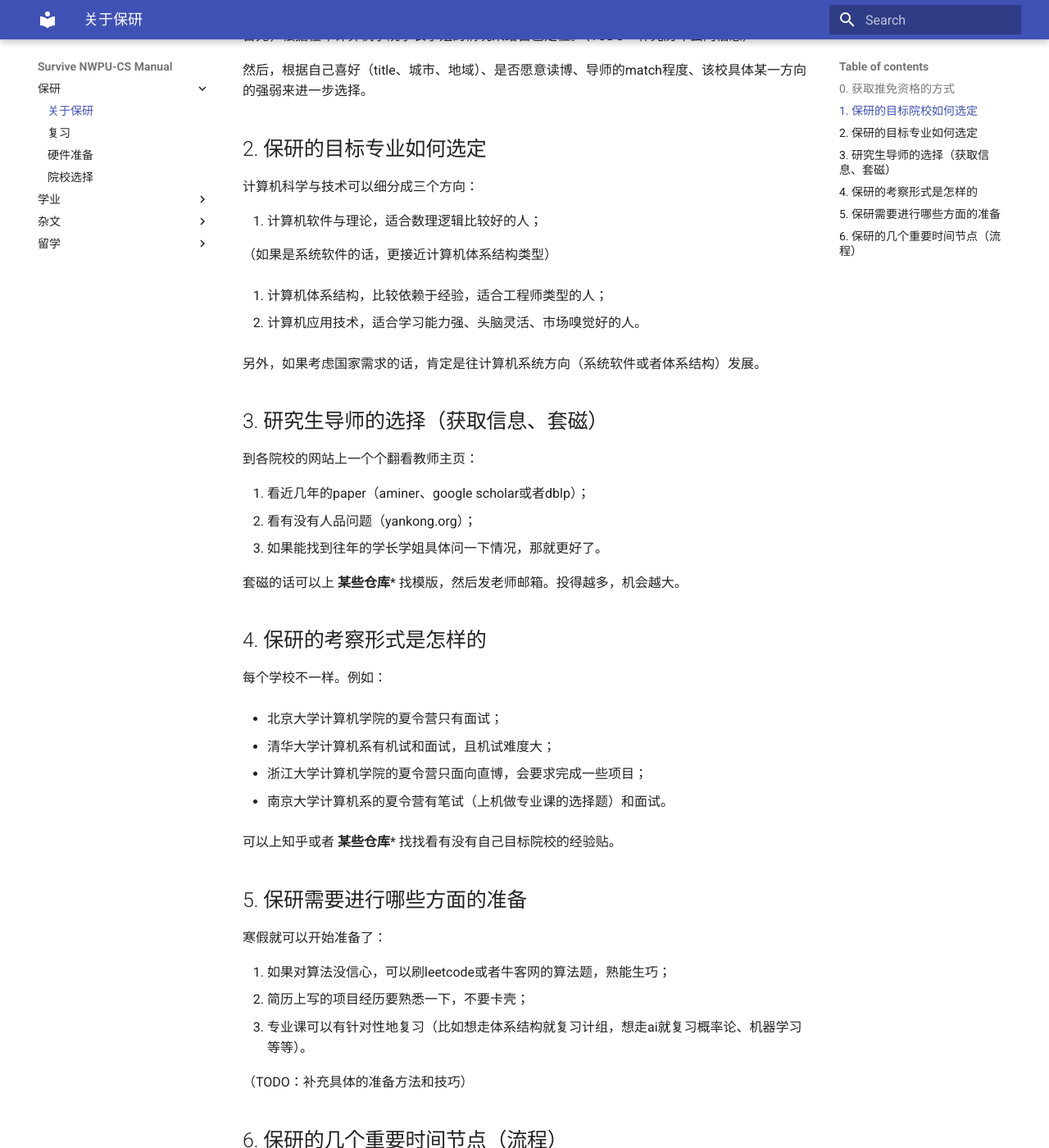
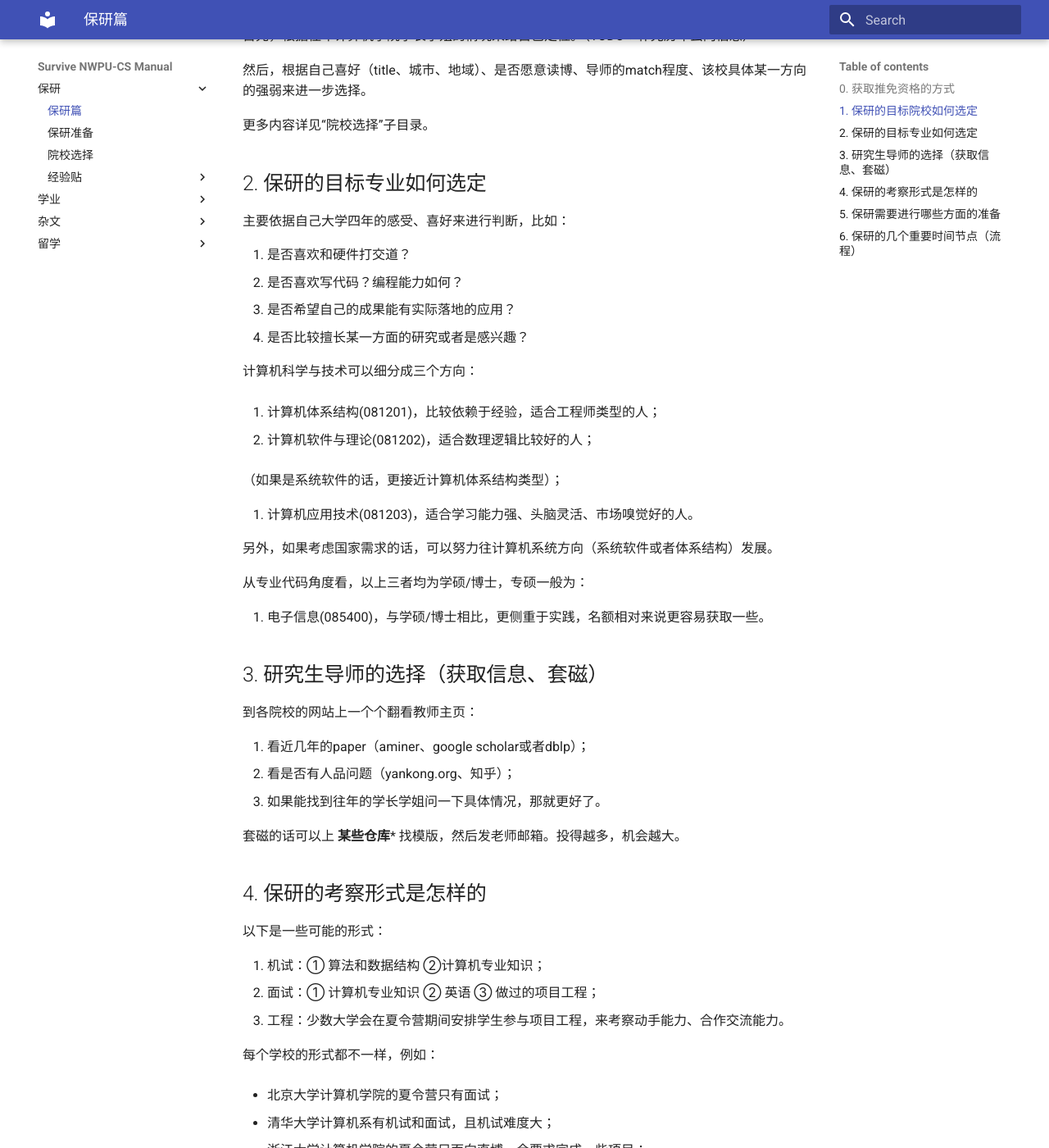
Before and after one commit to npu-cs/SurviveNWPU-CSManual, an MkDocs documentation site: the page built from docs/保研/README.md, in a window 1280 px wide and 1400 px high, scrolled down 692 px. Shown: the whole window at 82% size. Built offline with MkDocs 1.6.1 and Material for MkDocs 9.7.7, drawn with Linux system fonts in a browser that asks for light colours; some of the changed text lies outside the part shown.

Commit message:
新增保研相关部分内容

```diff
--- a/docs/保研/README.md
+++ b/docs/保研/README.md
@@ -1,4 +1,4 @@
-# 关于保研
+# 保研篇
 
 保研是升学的重要途径之一，西工大各学院的保研率在20%-30%之间。
 
@@ -26,21 +26,34 @@
 
 然后，根据自己喜好（title、城市、地域）、是否愿意读博、导师的match程度、该校具体某一方向的强弱来进一步选择。
 
+更多内容详见“院校选择”子目录。
+
 
 
 ## 2. 保研的目标专业如何选定
 
+主要依据自己大学四年的感受、喜好来进行判断，比如：
+
+1. 是否喜欢和硬件打交道？
+2. 是否喜欢写代码？编程能力如何？
+3. 是否希望自己的成果能有实际落地的应用？
+4. 是否比较擅长某一方面的研究或者是感兴趣？
+
 计算机科学与技术可以细分成三个方向：
 
-1. 计算机软件与理论，适合数理逻辑比较好的人；
+1. 计算机体系结构(081201)，比较依赖于经验，适合工程师类型的人；
 
-   （如果是系统软件的话，更接近计算机体系结构类型）
+2. 计算机软件与理论(081202)，适合数理逻辑比较好的人；
 
-2. 计算机体系结构，比较依赖于经验，适合工程师类型的人；
+   （如果是系统软件的话，更接近计算机体系结构类型）；
 
-3. 计算机应用技术，适合学习能力强、头脑灵活、市场嗅觉好的人。
+3. 计算机应用技术(081203)，适合学习能力强、头脑灵活、市场嗅觉好的人。
 
-另外，如果考虑国家需求的话，肯定是往计算机系统方向（系统软件或者体系结构）发展。
+另外，如果考虑国家需求的话，可以努力往计算机系统方向（系统软件或者体系结构）发展。
+
+从专业代码角度看，以上三者均为学硕/博士，专硕一般为：
+
+4. 电子信息(085400)，与学硕/博士相比，更侧重于实践，名额相对来说更容易获取一些。
 
 
 
@@ -49,8 +62,8 @@
 到各院校的网站上一个个翻看教师主页：
 
 1. 看近几年的paper（aminer、google scholar或者dblp）；
-2. 看有没有人品问题（yankong.org）；
-3. 如果能找到往年的学长学姐具体问一下情况，那就更好了。
+2. 看是否有人品问题（yankong.org、知乎）；
+3. 如果能找到往年的学长学姐问一下具体情况，那就更好了。
 
 套磁的话可以上  **某些仓库***  找模版，然后发老师邮箱。投得越多，机会越大。
 
@@ -58,7 +71,13 @@
 
 ## 4. 保研的考察形式是怎样的
 
-每个学校不一样。例如：
+以下是一些可能的形式：
+
+1. 机试：① 算法和数据结构 ②计算机专业知识；
+2. 面试：① 计算机专业知识 ② 英语 ③ 做过的项目工程；
+3. 工程：少数大学会在夏令营期间安排学生参与项目工程，来考察动手能力、合作交流能力。
+
+每个学校的形式都不一样，例如：
 
 - 北京大学计算机学院的夏令营只有面试；
 
@@ -68,31 +87,36 @@
 
 - 南京大学计算机系的夏令营有笔试（上机做专业课的选择题）和面试。
 
+以上为2022年的情况，仅供参考。
+
 可以上知乎或者  **某些仓库***  找找看有没有自己目标院校的经验贴。
+
+本仓库“经验贴”子目录，正在征集当中。
 
 
 
 ## 5. 保研需要进行哪些方面的准备
 
-寒假就可以开始准备了：
+从大三寒假开始就可以准备了：
 
-1. 如果对算法没信心，可以刷leetcode或者牛客网的算法题，熟能生巧；
-2. 简历上写的项目经历要熟悉一下，不要卡壳；
-3. 专业课可以有针对性地复习（比如想走体系结构就复习计组，想走ai就复习概率论、机器学习等等）。
+1. 如果对算法没信心，可以刷leetcode/牛客网/acwing的算法题，熟能生巧；
+2. 制作简历，对于简历上写的项目经历要熟悉一下，不要卡壳；
+3. 计算机专业课可以有针对性地复习（比如想走体系结构就复习计组，想走ai就复习概率论、机器学习等等）；
+4. 英文自我介绍，以及一些简单的英语问答。
 
-（TODO：补充具体的准备方法和技巧）
+更多内容详见“保研准备”子目录。
 
 
 
 ## 6. 保研的几个重要时间节点（流程）
 
-套磁阶段：1-5月份（保研没正式开始，试试水，提前联系老师）；
+套磁阶段：1-5月份（保研没正式开始，试试水，提前联系老师看能不能参与一些项目，和老师保持联系）；
 
-夏令营阶段：6月报名-7月底（竞争激烈，入营后进行机试面试；可能直接上岸了，或者拿到老师的口头offer）；
+夏令营阶段：6月报名-7月底（竞争激烈，入营后进行机试面试；可能直接上岸，或者拿到老师的口头offer）；
 
 预推免阶段：8月中旬-9月底（相当于是第二次夏令营；不能着急，稳住心态，要相信offer一般越晚的越好）；
 
-“九推”阶段：9.28推免系统开放后（如果之前已经上岸了，就只要填系统就好了）。
+“九推”阶段：9.28推免系统开放后（如果之前已经上岸，就只要填系统就好了；如果未上岸，系统开放期间还可能有部分名额，不要放弃）。
 
 
 
```
Also changed, not shown: docs/保研/保研准备.md (renamed from docs/保研/硬件准备.md, +20 -5 lines), docs/保研/复习.md (deleted, +0 -15 lines), docs/保研/经验贴/20XX级-XXX(姓名)-XXX(最终去向).md (added, +37 -0 lines), docs/保研/院校选择.md (+5 -78 lines), docs/学业/README.md (+0 -6 lines), docs/保研/image/school.jpg (added).
